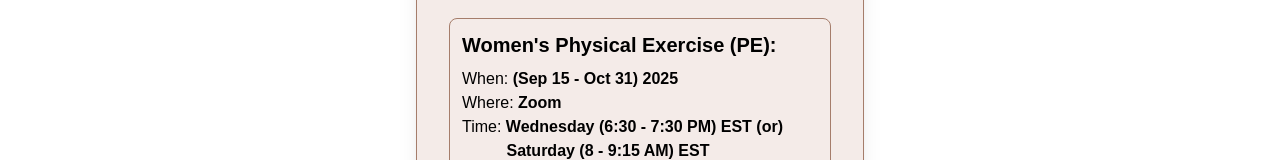
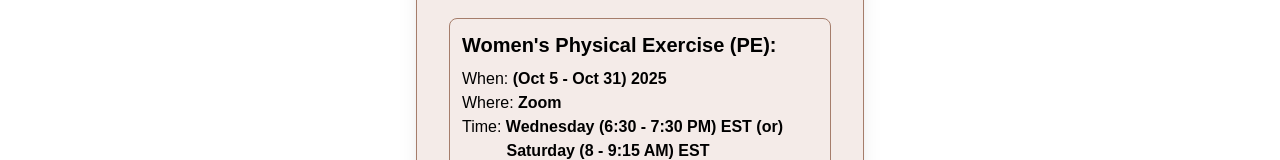
Before and after one commit to Itz-Viggy/Yoga-Registration, a Next.js app: page / in a window 1280 px wide. Shown: the part 340-500 px from the top of the page. Built offline with nearby package versions, Linux system fonts and the light colour scheme.

Commit message:
DateChange

```diff
--- a/src/app/page.tsx
+++ b/src/app/page.tsx
@@ -58,7 +58,7 @@ export default function HomePage() {
                 Women's Physical Exercise (PE):
               </p>
               <p className="text-black">
-                When: <span className="font-semibold">(Sep 15 - Oct 31) 2025</span>
+                When: <span className="font-semibold">(Oct 5 - Oct 31) 2025</span>
               </p>
               <p className="text-black">
                 Where: <span className="font-semibold">Zoom</span>
```
